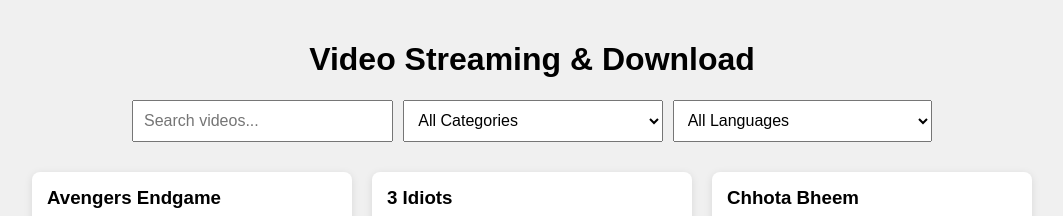
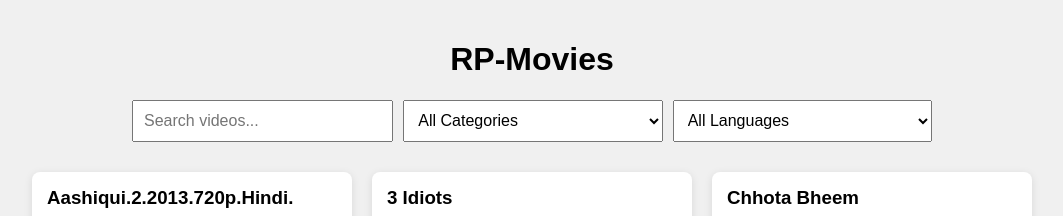
Before and after one commit to RohitC8801/RP-Movies, a plain HTML site: page index.html in a window 1280 px wide. Shown: the top 216 px of the page, without its empty margins (108-1171 px from the left). Drawn offline with Linux system fonts and the light colour scheme.

Commit message:
Update index.html

```diff
--- a/index.html
+++ b/index.html
@@ -3,7 +3,7 @@
 <head>
   <meta charset="UTF-8" />
   <meta name="viewport" content="width=device-width, initial-scale=1.0"/>
-  <title>Video Streaming & Download Template</title>
+  <title>RP-Movies</title>
   <style>
     body {
       font-family: Arial, sans-serif;
@@ -70,7 +70,7 @@
   </style>
 </head>
 <body>
-  <h1>Video Streaming & Download</h1>
+  <h1>RP-Movies</h1>
 
   <div class="controls">
     <input type="text" id="searchInput" placeholder="Search videos..." />
@@ -95,9 +95,9 @@
   <script>
     const videos = [
       {
-        title: "Avengers Endgame",
+        title: "Aashiqui.2.2013.720p.Hindi.",
         category: "movie",
-        language: "hollywood",
+        language: "bollywood",
         url: "https://www.w3schools.com/html/mov_bbb.mp4"
       },
       {
```
